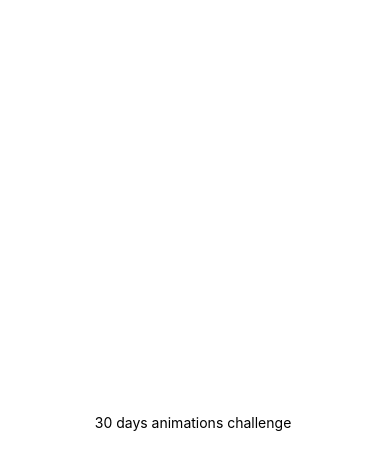
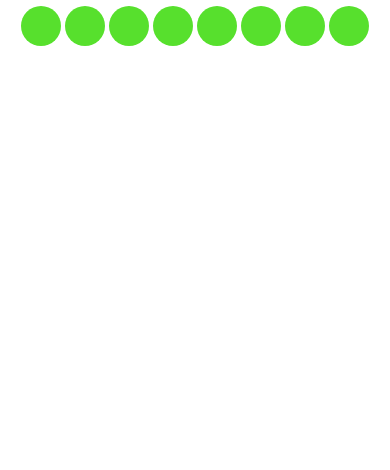
Before and after one commit to leo-tavares/30-days-of-react-native-animations, a React Native app: screen / in a window 390 px wide. Shown: the top 470 px of the page. Built offline with nearby package versions, Linux system fonts and the light colour scheme.

Commit message:
docs: update README.md
- include challenge 01/30
- project details

```diff
--- a/src/index.tsx
+++ b/src/index.tsx
@@ -1,12 +1,13 @@
 import React from 'react';
-import {StatusBar, StyleSheet, Text, View} from 'react-native';
+import {StatusBar, StyleSheet, View} from 'react-native';
+import Balls from './Animated/balls';
 
 const App: React.FC = () => {
   return (
     <>
       <StatusBar hidden />
       <View style={styles.container}>
-        <Text>30 days animations challenge </Text>
+        <Balls />
       </View>
     </>
   );
```
Also changed, not shown: 1 other file (tests, documents, lock files or other folders).
